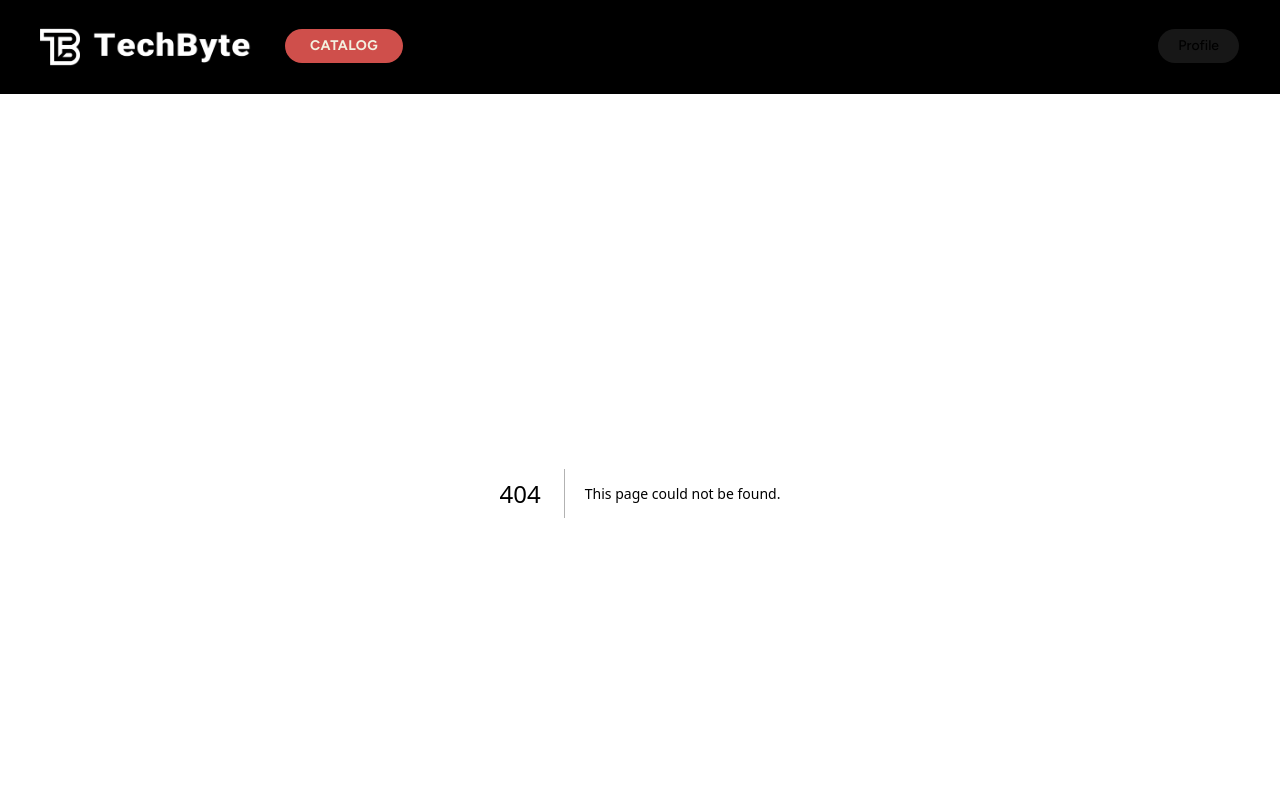
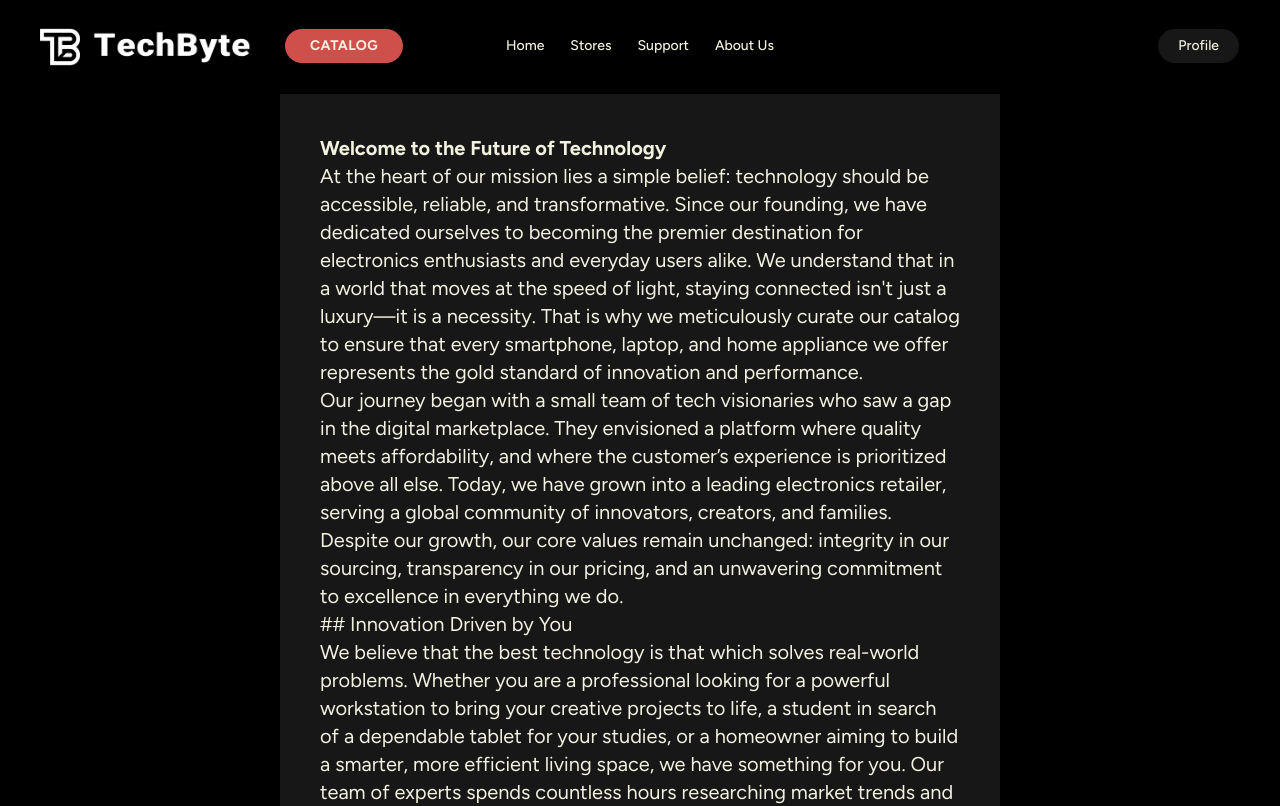
Before and after one commit to Alexandro-svg/tech-store, a Next.js app in the folder frontend/: page /about-us in a window 1280 px wide. Before the commit this address had no page. Shown: the top 806 px of the page. Built offline with nearby package versions, Linux system fonts and the light colour scheme.

Commit message:
'about us' page added

```diff
--- /dev/null
+++ b/frontend/app/about-us/page.tsx
@@ -0,0 +1,23 @@
+export default function SupportPage() {
+    return (
+        <div className="mx-70 p-10 bg-card text-xl">
+            <b>Welcome to the Future of Technology</b> <br />
+            <p></p>At the heart of our mission lies a simple belief: technology should be accessible, reliable, and transformative. Since our founding, we have dedicated ourselves to becoming the premier destination for electronics enthusiasts and everyday users alike. We understand that in a world that moves at the speed of light, staying connected isn't just a luxury—it is a necessity. That is why we meticulously curate our catalog to ensure that every smartphone, laptop, and home appliance we offer represents the gold standard of innovation and performance.
+            <br />
+            Our journey began with a small team of tech visionaries who saw a gap in the digital marketplace. They envisioned a platform where quality meets affordability, and where the customer’s experience is prioritized above all else. Today, we have grown into a leading electronics retailer, serving a global community of innovators, creators, and families. Despite our growth, our core values remain unchanged: integrity in our sourcing, transparency in our pricing, and an unwavering commitment to excellence in everything we do.
+            <br />
+            ## Innovation Driven by You
+            <br />
+            We believe that the best technology is that which solves real-world problems. Whether you are a professional looking for a powerful workstation to bring your creative projects to life, a student in search of a dependable tablet for your studies, or a homeowner aiming to build a smarter, more efficient living space, we have something for you. Our team of experts spends countless hours researching market trends and testing the latest gadgets to ensure that our inventory stays ahead of the curve, bringing you the next generation of tech today.
+            <br />
+            Customer satisfaction is the engine that drives our company forward. We don't just want to sell you a product; we want to provide a solution that enhances your lifestyle. Our dedicated support team is always on hand to offer technical guidance, troubleshoot issues, and provide personalized recommendations. We take pride in our seamless shopping experience, from the moment you browse our user-friendly interface to the second your package arrives safely at your doorstep.
+            <br />
+            ## A Commitment to the Planet and the Community
+            <br />
+            As a major player in the electronics industry, we recognize our responsibility toward environmental sustainability. We are actively working to reduce our carbon footprint by partnering with manufacturers who prioritize eco-friendly production methods and by implementing sustainable packaging solutions. We also champion the longevity of products, offering comprehensive warranties and support to ensure your devices stay in peak condition for as long as possible, reducing electronic waste and promoting a more circular economy.
+            <br />
+            Looking ahead, we are excited about the endless possibilities that the future of electronics holds. From advancements in artificial intelligence to the evolution of renewable energy tech, we are committed to being your guide through the ever-changing landscape of the digital age. Thank you for choosing us as your trusted electronics partner. We look forward to powering your world and helping you discover what’s possible when the right technology is in your hands.
+
+        </div>
+    )
+}
```
Also changed, not shown: frontend/components/product-details.tsx (+0 -21 lines), frontend/app/icon.png (added).
